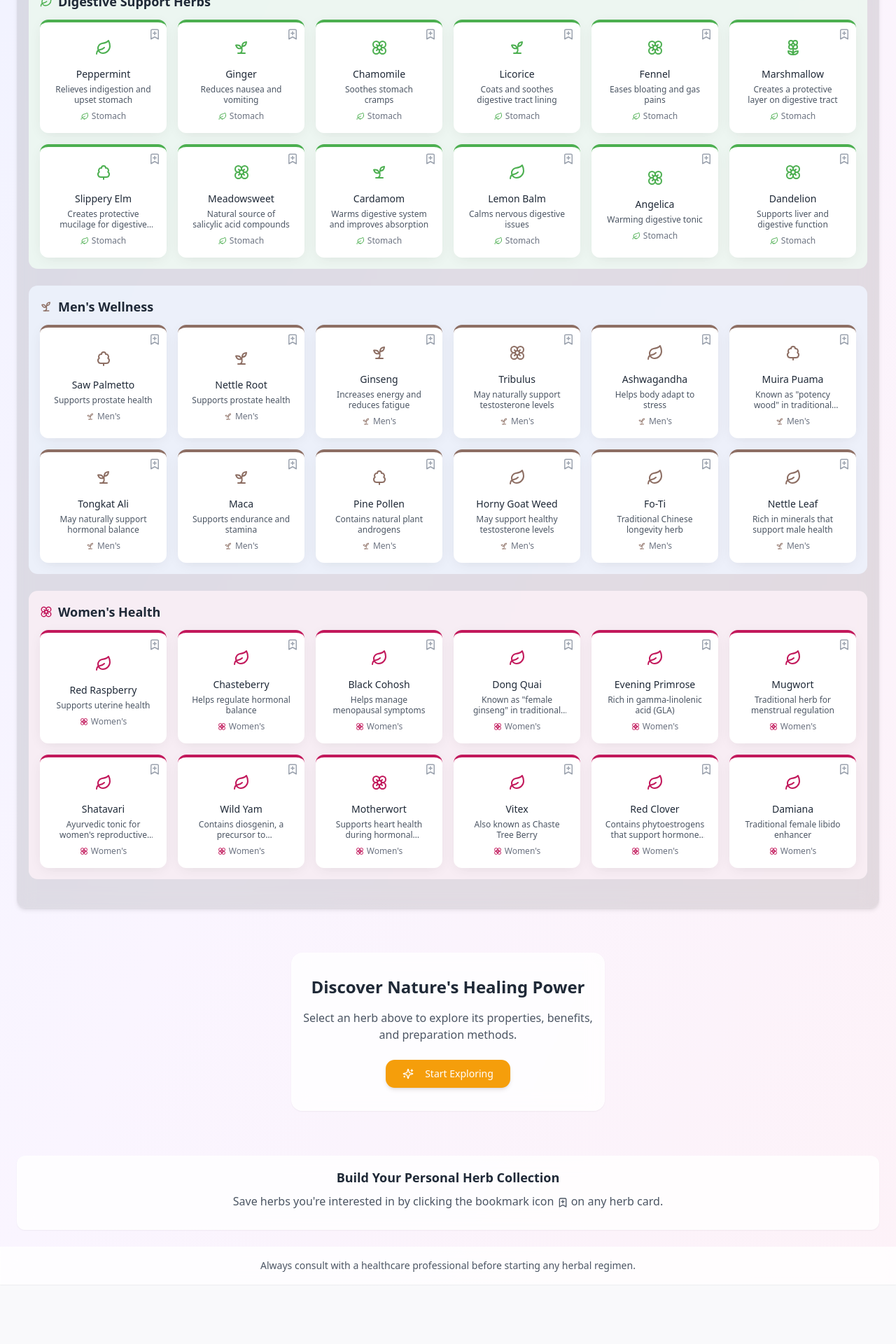
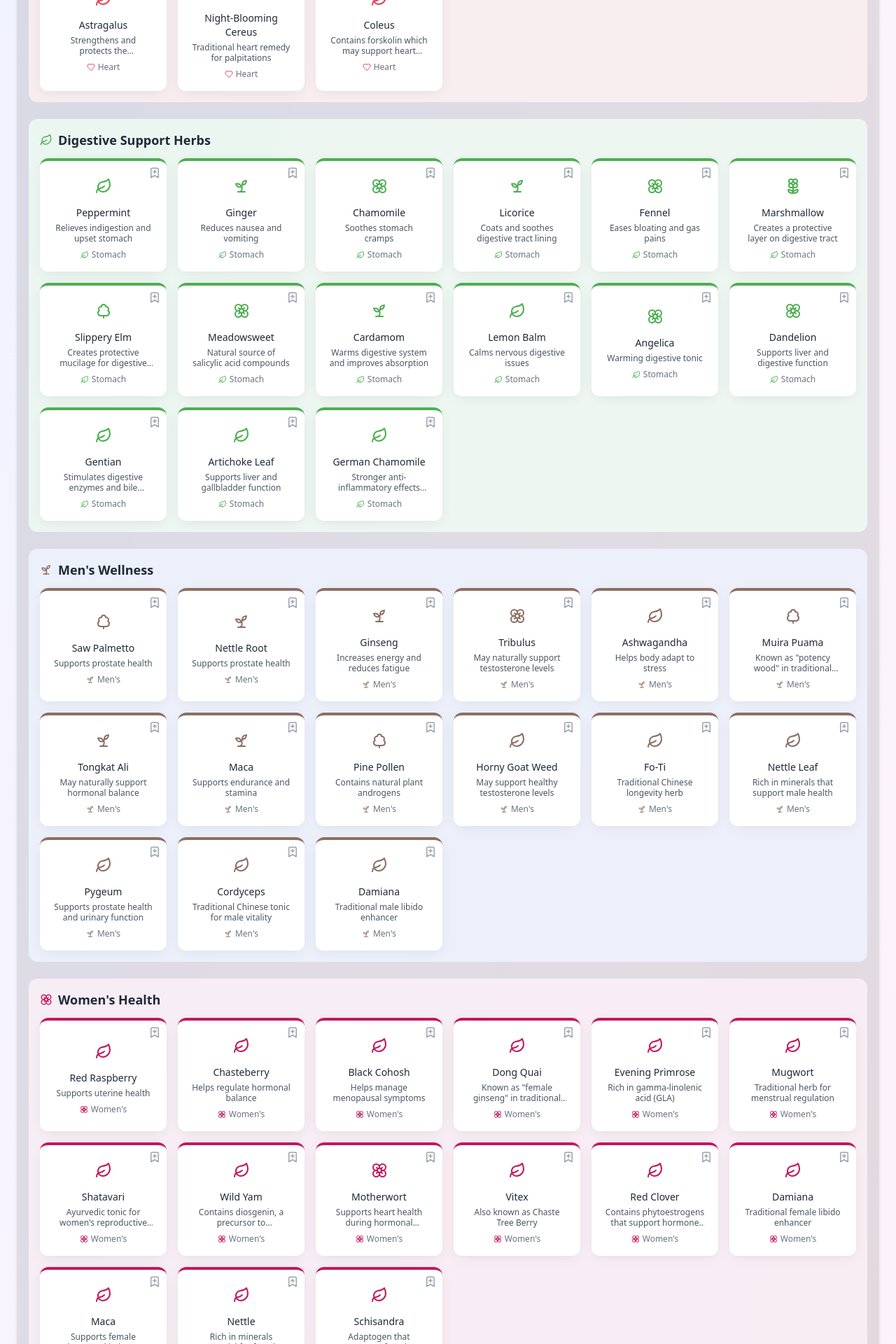
Before and after one commit to artifaks/pureherbalwisdom, a React (Vite) app: page / in a window 1280 px wide. Shown: the part 880-2800 px from the top of the page at 70% size. Before the commit the page ends 2715 px from the top, so only its background shows below. Built offline with nearby package versions, Linux system fonts and the light colour scheme.

Commit message:
Add more herbs
Adds more herbs to the dataset.

```diff
--- a/src/components/ComplementaryHerbs.tsx
+++ b/src/components/ComplementaryHerbs.tsx
@@ -27,6 +27,11 @@ const herbPairings: HerbPairingsMap = {
     { herbId: 'lemon-balm', reason: 'Lemon Balm adds nervous system support to Motherwort\'s heart benefits' },
     { herbId: 'skullcap', reason: 'Skullcap complements Motherwort\'s calming properties for stress-related heart issues' }
   ],
+  'astragalus': [
+    { herbId: 'hawthorn', reason: 'Hawthorn enhances Astragalus\'s cardiovascular strengthening effects' },
+    { herbId: 'ginger', reason: 'Ginger improves circulation alongside Astragalus\'s supportive properties' },
+    { herbId: 'garlic', reason: 'Garlic complements Astragalus with additional immune support for heart health' }
+  ],
 
   // Stomach herbs
   'ginger': [
@@ -39,6 +44,11 @@ const herbPairings: HerbPairingsMap = {
     { herbId: 'ginger', reason: 'Ginger adds warming properties to balance Peppermint\'s cooling effects' },
     { herbId: 'fennel', reason: 'Fennel works with Peppermint to reduce bloating and digestive discomfort' }
   ],
+  'gentian': [
+    { herbId: 'artichoke-leaf', reason: 'Artichoke Leaf enhances Gentian\'s digestive bitter effects for optimal digestion' },
+    { herbId: 'dandelion', reason: 'Dandelion adds liver support to Gentian\'s digestive stimulation' },
+    { herbId: 'ginger', reason: 'Ginger adds warming properties to balance Gentian\'s bitter, cooling nature' }
+  ],
 
   // Men's herbs
   'saw-palmetto': [
@@ -46,12 +56,22 @@ const herbPairings: HerbPairingsMap = {
     { herbId: 'pygeum', reason: 'Pygeum complements Saw Palmetto for comprehensive prostate health' },
     { herbId: 'ashwagandha', reason: 'Ashwagandha adds adaptogenic support to Saw Palmetto\'s hormonal benefits' }
   ],
+  'pygeum': [
+    { herbId: 'saw-palmetto', reason: 'Saw Palmetto works synergistically with Pygeum for prostate support' },
+    { herbId: 'nettle-root', reason: 'Nettle Root enhances Pygeum\'s anti-inflammatory effects' },
+    { herbId: 'cordyceps', reason: 'Cordyceps adds energy and vitality to Pygeum\'s structural support' }
+  ],
 
   // Women's herbs
-  'raspberry-leaf': [
+  'red-raspberry': [
     { herbId: 'nettle', reason: 'Nettle adds mineral support to Raspberry Leaf\'s female tonic properties' },
     { herbId: 'red-clover', reason: 'Red Clover complements Raspberry Leaf for hormonal balance' },
     { herbId: 'vitex', reason: 'Vitex enhances Raspberry Leaf\'s reproductive system support' }
+  ],
+  'nettle': [
+    { herbId: 'red-raspberry', reason: 'Red Raspberry adds reproductive tone to Nettle\'s mineral support' },
+    { herbId: 'red-clover', reason: 'Red Clover complements Nettle for female hormonal balance' },
+    { herbId: 'schisandra', reason: 'Schisandra adds adaptogenic support to Nettle\'s nourishing properties' }
   ],
 
   // Default pairings for herbs without specific matches
--- a/src/data/heartHerbs.ts
+++ b/src/data/heartHerbs.ts
@@ -154,5 +154,44 @@ export const heartHerbs = [
     ],
     oilPreparation: "1. Use dried olive leaves\n2. Infuse in olive oil for 4-6 weeks\n3. Keep in warm, dark place\n4. Use for gentle chest massage",
     tincturePreparation: "1. Fill jar 1/3 with dried olive leaves\n2. Cover with 100 proof alcohol\n3. Steep for 6 weeks, shaking daily\n4. Take 20-40 drops daily"
+  },
+  {
+    id: 'astragalus',
+    name: 'Astragalus',
+    color: '#F9A825',
+    benefits: [
+      'Strengthens and protects the cardiovascular system',
+      'Supports healthy immune function for heart health',
+      'Traditional Chinese tonic for heart qi',
+      'May support healthy blood pressure'
+    ],
+    oilPreparation: "1. Use dried astragalus root, sliced\n2. Cover with sesame oil\n3. Slow cook for 3-4 hours\n4. Use for chest and back massage",
+    tincturePreparation: "1. Fill jar 1/3 with dried astragalus root\n2. Cover with 50% alcohol solution\n3. Store for 8 weeks, shaking daily\n4. Take 30-60 drops daily as tonic"
+  },
+  {
+    id: 'cactus-grandiflorus',
+    name: 'Night-Blooming Cereus',
+    color: '#66BB6A',
+    benefits: [
+      'Traditional heart remedy for palpitations',
+      'May help support normal heart rhythm',
+      'Supports overall heart function',
+      'Used in homeopathy for heart support'
+    ],
+    oilPreparation: "1. Rarely used as an oil preparation\n2. Better utilized as tincture\n3. For external use, mix prepared tincture with oil\n4. Apply over heart area for supportive effects",
+    tincturePreparation: "1. Use fresh cactus stems (must be correctly identified)\n2. Chop finely and fill jar 1/4 full\n3. Cover with 60% alcohol\n4. Take 5-10 drops under supervision"
+  },
+  {
+    id: 'coleus',
+    name: 'Coleus',
+    color: '#BA68C8',
+    benefits: [
+      'Contains forskolin which may support heart function',
+      'May help maintain healthy blood pressure',
+      'Traditionally used in Ayurvedic medicine',
+      'Supports healthy cardiovascular function'
+    ],
+    oilPreparation: "1. Use dried coleus root\n2. Cover with olive oil at 1:5 ratio\n3. Warm infuse for 4 hours\n4. Use for external application only",
+    tincturePreparation: "1. Fill jar 1/4 with dried coleus root\n2. Cover with 100 proof alcohol\n3. Steep for 6 weeks in dark place\n4. Take 20-30 drops under supervision"
   }
 ];
--- a/src/data/mensHerbs.ts
+++ b/src/data/mensHerbs.ts
@@ -154,5 +154,44 @@ export const mensHerbs = [
     ],
     oilPreparation: "1. Use dried nettle leaves\n2. Cover with olive oil\n3. Infuse for 3-4 weeks\n4. For external use on muscles and joints",
     tincturePreparation: "1. Fill jar 1/3 with dried nettle leaves\n2. Cover with apple cider vinegar or vodka\n3. Steep for 4 weeks\n4. Take 30-60 drops daily"
+  },
+  {
+    id: 'pygeum',
+    name: 'Pygeum',
+    color: '#A1887F',
+    benefits: [
+      'Supports prostate health and urinary function',
+      'Traditional African remedy for male health',
+      'May reduce inflammation in the prostate',
+      'Often combined with saw palmetto for enhanced effects'
+    ],
+    oilPreparation: "1. Use powdered pygeum bark\n2. Mix with carrier oil at 1:5 ratio\n3. Warm infuse for 3 hours\n4. For external use only over lower abdomen",
+    tincturePreparation: "1. Fill jar 1/4 with pygeum powder\n2. Cover with 100 proof alcohol\n3. Steep for 6 weeks, shaking daily\n4. Take 20-40 drops twice daily"
+  },
+  {
+    id: 'cordyceps',
+    name: 'Cordyceps',
+    color: '#FF8F00',
+    benefits: [
+      'Traditional Chinese tonic for male vitality',
+      'Supports energy, stamina and athletic performance',
+      'May enhance oxygen utilization',
+      'Adaptogenic properties for stress management'
+    ],
+    oilPreparation: "1. Not typically used as oil preparation\n2. Best used as powder or tincture\n3. Can be added to salves for muscle application\n4. External use only",
+    tincturePreparation: "1. Use powdered cordyceps mushroom\n2. Mix with 40% alcohol at 1:5 ratio\n3. Add 10% glycerin for better extraction\n4. Take 30-60 drops daily in warm water"
+  },
+  {
+    id: 'damiana-mens',
+    name: 'Damiana',
+    color: '#FFA726',
+    benefits: [
+      'Traditional male libido enhancer',
+      'May support healthy testosterone metabolism',
+      'Helps with stress-related sexual issues',
+      'Used for nervous system support in men'
+    ],
+    oilPreparation: "1. Use dried damiana leaves\n2. Cover with jojoba oil\n3. Solar infuse for 3 weeks\n4. Use for sensual massage oil",
+    tincturePreparation: "1. Fill jar 1/3 with dried damiana\n2. Cover with brandy or vodka\n3. Store for 4 weeks in dark place\n4. Take 20-40 drops as needed"
   }
 ];
--- a/src/data/stomachHerbs.ts
+++ b/src/data/stomachHerbs.ts
@@ -154,5 +154,44 @@ export const stomachHerbs = [
     ],
     oilPreparation: "1. Use dried dandelion root\n2. Cover with olive oil\n3. Slow infuse for 4 weeks\n4. Apply to abdomen in clockwise motion",
     tincturePreparation: "1. Fill jar 1/3 with dried dandelion root\n2. Cover with 100 proof vodka\n3. Store for 6 weeks in dark place\n4. Take 30-60 drops before meals"
+  },
+  {
+    id: 'gentian',
+    name: 'Gentian',
+    color: '#FFEB3B',
+    benefits: [
+      'Stimulates digestive enzymes and bile production',
+      'Helps with appetite loss and digestive weakness',
+      'Traditional remedy for sluggish digestion',
+      'Supports healthy liver function'
+    ],
+    oilPreparation: "1. Use dried gentian root\n2. Infuse in olive oil at 1:5 ratio\n3. Warm for 3 hours on low heat\n4. For external use only as a digestive massage oil",
+    tincturePreparation: "1. Chop gentian root finely\n2. Use 1:5 ratio with 40% alcohol\n3. Steep for 6 weeks minimum\n4. Take 5-10 drops before meals (very bitter!)"
+  },
+  {
+    id: 'artichoke-leaf',
+    name: 'Artichoke Leaf',
+    color: '#4CAF50',
+    benefits: [
+      'Supports liver and gallbladder function',
+      'Helps with fat digestion and bile production',
+      'May reduce bloating after fatty meals',
+      'Traditional European digestive bitter'
+    ],
+    oilPreparation: "1. Use dried artichoke leaves\n2. Cover with olive oil\n3. Infuse for 3-4 weeks\n4. Strain and use for liver area massage",
+    tincturePreparation: "1. Fill jar 1/3 with dried leaves\n2. Cover with 100 proof alcohol\n3. Store for 6 weeks, shaking daily\n4. Take 20-30 drops before meals"
+  },
+  {
+    id: 'chamomile-german',
+    name: 'German Chamomile',
+    color: '#FFECB3',
+    benefits: [
+      'Stronger anti-inflammatory effects than common chamomile',
+      'Particularly effective for inflammatory bowel conditions',
+      'Helps with nervous digestive issues',
+      'Soothes digestive tract lining'
+    ],
+    oilPreparation: "1. Use dried blue chamomile flowers\n2. Cover with jojoba oil completely\n3. Infuse using low heat for 3 hours\n4. Will develop blue color from chamazulene content",
+    tincturePreparation: "1. Fill jar loosely with dried flowers\n2. Cover with 80 proof vodka\n3. Store for 4 weeks in dark place\n4. Take 30-60 drops before bed"
   }
 ];
--- a/src/data/womensHerbs.ts
+++ b/src/data/womensHerbs.ts
@@ -154,5 +154,44 @@ export const womensHerbs = [
     ],
     oilPreparation: "1. Use dried damiana leaves\n2. Cover with jojoba or almond oil\n3. Warm infuse for 4 hours\n4. Use for sensual massage",
     tincturePreparation: "1. Fill jar 1/3 with dried herb\n2. Cover with brandy or vodka\n3. Store for 4-6 weeks\n4. Take 20-30 drops as needed"
+  },
+  {
+    id: 'maca-womens',
+    name: 'Maca',
+    color: '#FFB74D',
+    benefits: [
+      'Supports female hormonal balance',
+      'May help reduce menopausal symptoms',
+      'Traditional fertility support for women',
+      'Adaptogen that helps with stress response'
+    ],
+    oilPreparation: "1. Not typically used as oil\n2. Best used as powder in foods\n3. Can be added to body butters for topical use\n4. External application only",
+    tincturePreparation: "1. Mix maca powder with glycerin at 1:4 ratio\n2. Add 25% alcohol as preservative\n3. Shake daily for 6 weeks\n4. Take 1/4-1/2 teaspoon daily"
+  },
+  {
+    id: 'nettle',
+    name: 'Nettle',
+    color: '#388E3C',
+    benefits: [
+      'Rich in minerals essential for female health',
+      'Supports healthy iron levels during menstruation',
+      'May help reduce water retention during cycles',
+      'Nourishing tonic for the female reproductive system'
+    ],
+    oilPreparation: "1. Use dried nettle leaves\n2. Cover with olive oil\n3. Infuse for 4 weeks in sunlight\n4. Use for massage over abdomen and lymph areas",
+    tincturePreparation: "1. Fill jar with fresh nettle leaves\n2. Cover with apple cider vinegar\n3. Store for 4-6 weeks in dark place\n4. Take 1-2 teaspoons daily"
+  },
+  {
+    id: 'schisandra',
+    name: 'Schisandra',
+    color: '#D32F2F',
+    benefits: [
+      'Adaptogen that supports female endocrine system',
+      'May help with stress-related hormonal imbalances',
+      'Traditional Chinese herb for female vitality',
+      'Supports liver function for hormonal detoxification'
+    ],
+    oilPreparation: "1. Use dried schisandra berries\n2. Cover with jojoba oil at 1:5 ratio\n3. Warm infuse for 3 hours\n4. Use for facial massage or lymphatic system",
+    tincturePreparation: "1. Fill jar 1/3 with dried berries\n2. Cover with 80 proof vodka\n3. Store for 6-8 weeks, shaking daily\n4. Take 20-40 drops twice daily"
   }
 ];
```
